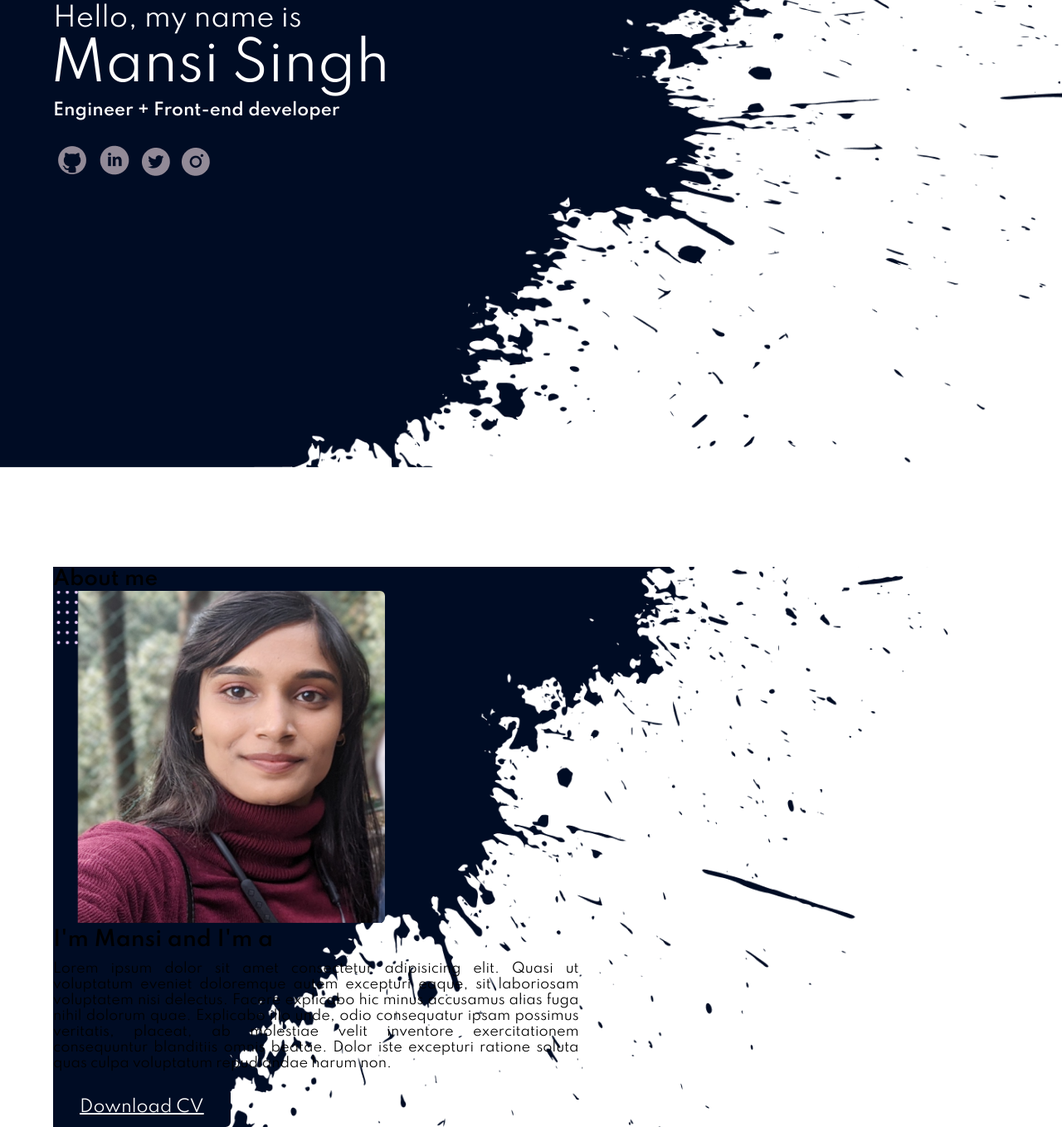
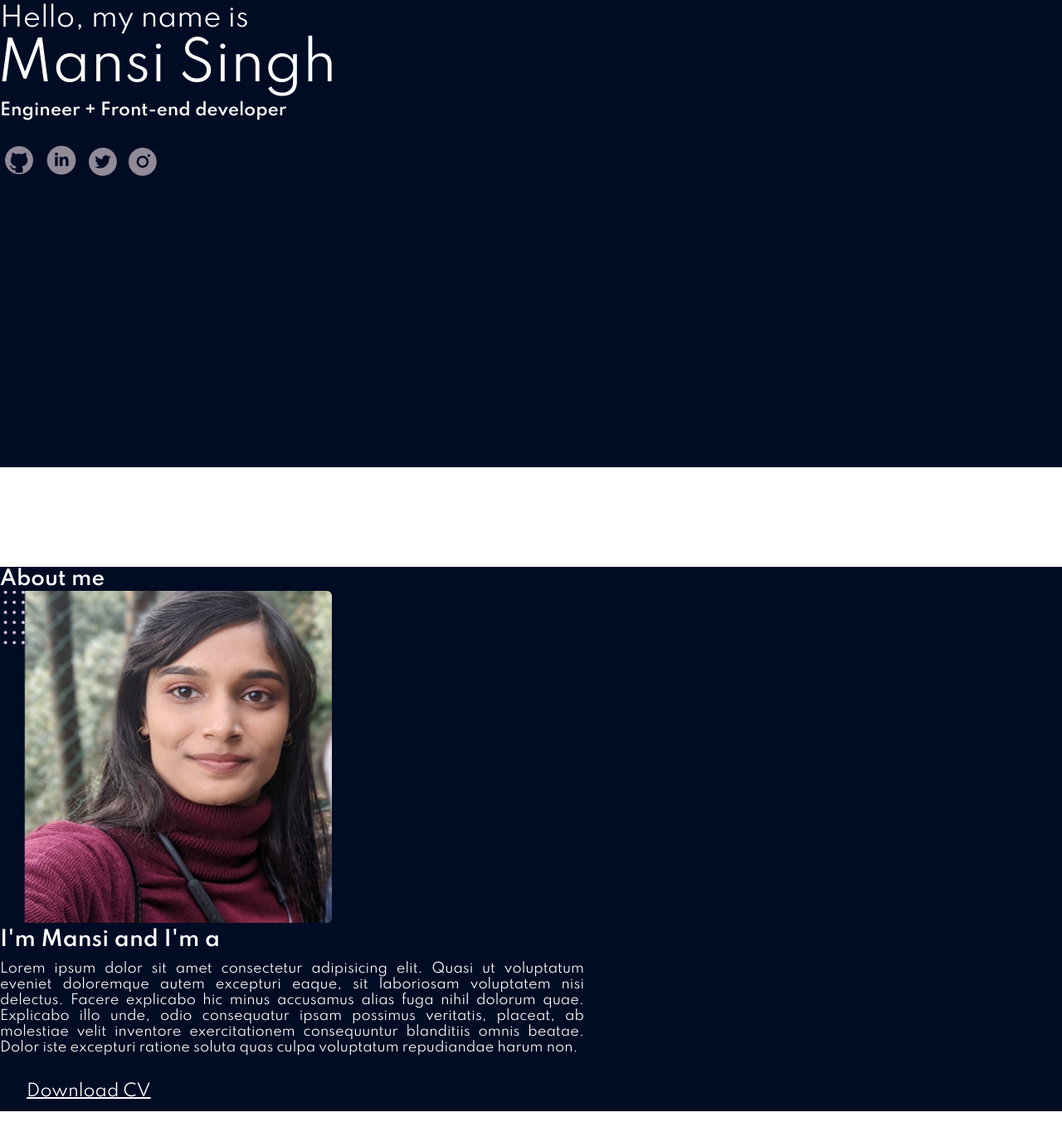
Before and after one commit to mansisingh2803/MY_Portfolio, a plain HTML site: page index.html in a window 1280 px wide. Shown: the part 237-1595 px from the top of the page at 83% size. Drawn offline with Linux system fonts and the light colour scheme; a web font is replaced by a local one.

Commit message:
my_portfolio

```diff
--- a/style.css
+++ b/style.css
@@ -4,19 +4,17 @@
     padding: 0;
     box-sizing: border-box;
     font-family: 'Spartan', sans-serif;
+
 }
 .container{
     height:100vh;
     width:100%;
-    background-image: url(Group\ 88.png);
-    background-position: center;
+    background-color: #000c24;
 
-    background-size: cover;
-    position: relative;
-    padding-left:5%;
-    padding-right: 5%;
-    box-sizing: border-box;
 
+}
+.container .max-width{
+    overflow: hidden;
 }
 header{
     height:15vh;
@@ -58,7 +56,7 @@ header ul li a:hover{
     height: 100vh;
     color: #fff;
     min-height: 500px;
-
+    overflow: hidden;
     background-attachment: fixed;
     font-family: 'Spartan', sans-serif;
 }
@@ -101,12 +99,10 @@ header ul li a:hover{
   /* about */
 
  .about {
-    background-image: url(Frame\ 25.png);
-    background-position: center;
-    background-size: cover;
-    position: relative;
-    margin:0;
-    box-sizing: border-box;
+    background-color: #000c24;
+    display:flex;
+    color: #fff;
+
 
 
  }
```
